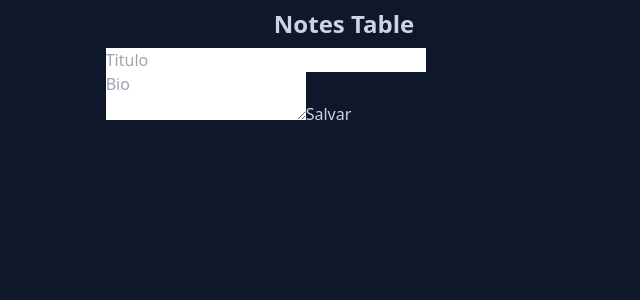
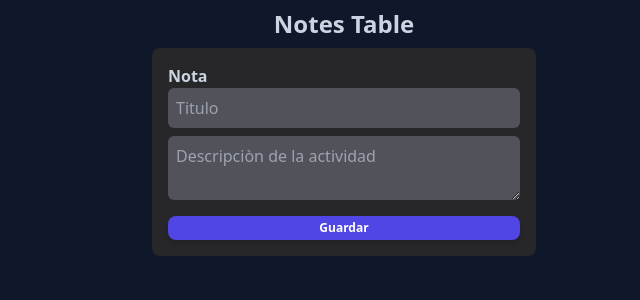
Before and after one commit to MenghySanchez/react-tailwind, a React (Create React App) app: page /create-task in a window 1280 px wide. Shown: the top 300 px of the page, without its empty margins (296-936 px from the left). Built offline with nearby package versions, Linux system fonts and the light colour scheme.

Commit message:
completado el css para el formulario

```diff
--- a/src/componentes/TaskForm.js
+++ b/src/componentes/TaskForm.js
@@ -65,24 +65,61 @@ export default function TaskForm() {
   }, [params, tasks]);
 
   return (
-    <form onSubmit={handleSubmit}>
+    <form onSubmit={handleSubmit} className=" bg-zinc-800
+                                                max-w-sm
+                                                p-4
+                                                mb-1
+                                                rounded-lg ">
+      <label
+      htmlFor="title"
+      className=" block
+                  font-bold">Nota</label>
       <input
         name="title"
         type="text"
         placeholder="Titulo"
         onChange={handleChange}
         value = {task.title}
-        className="input input-bordered input-primary w-full max-w-xs"
+        className=" w-full
+                    p-2
+                    rounded-md
+                    bg-zinc-600
+                    mb-2
+                    text-white"
+        required
       />
       <textarea
         name="descripcion"
-        className="textarea textarea-primary"
-        placeholder="Bio"
+        placeholder="Descripciòn de la actividad"
         onChange={handleChange}
         value = {task.descripcion}
+        className=" w-full
+                    p-2
+                    rounded-md
+                    bg-zinc-600
+                    mb-2
+                    text-white"
+        required
       />
 
-      <button className="btn btn-outline btn-primary">Salvar</button>
+      <button className="py-1 px-2
+                  bg-indigo-600
+                  hover:bg-indigo-700
+                  focus:ring-indigo-500
+                  focus:ring-offset-indigo-200
+                  text-white
+                    w-full
+                    transition
+                    ease-in
+                    duration-200
+                    text-center
+                    text-xs
+                    font-semibold
+                    shadow-md
+                    focus:outline-none
+                    focus:ring-2
+                    focus:ring-offset-2
+                    rounded-lg ">Guardar</button>
     </form>
   );
 }
```
Also changed, not shown: src/componentes/TaskList.js (+11 -2 lines).
